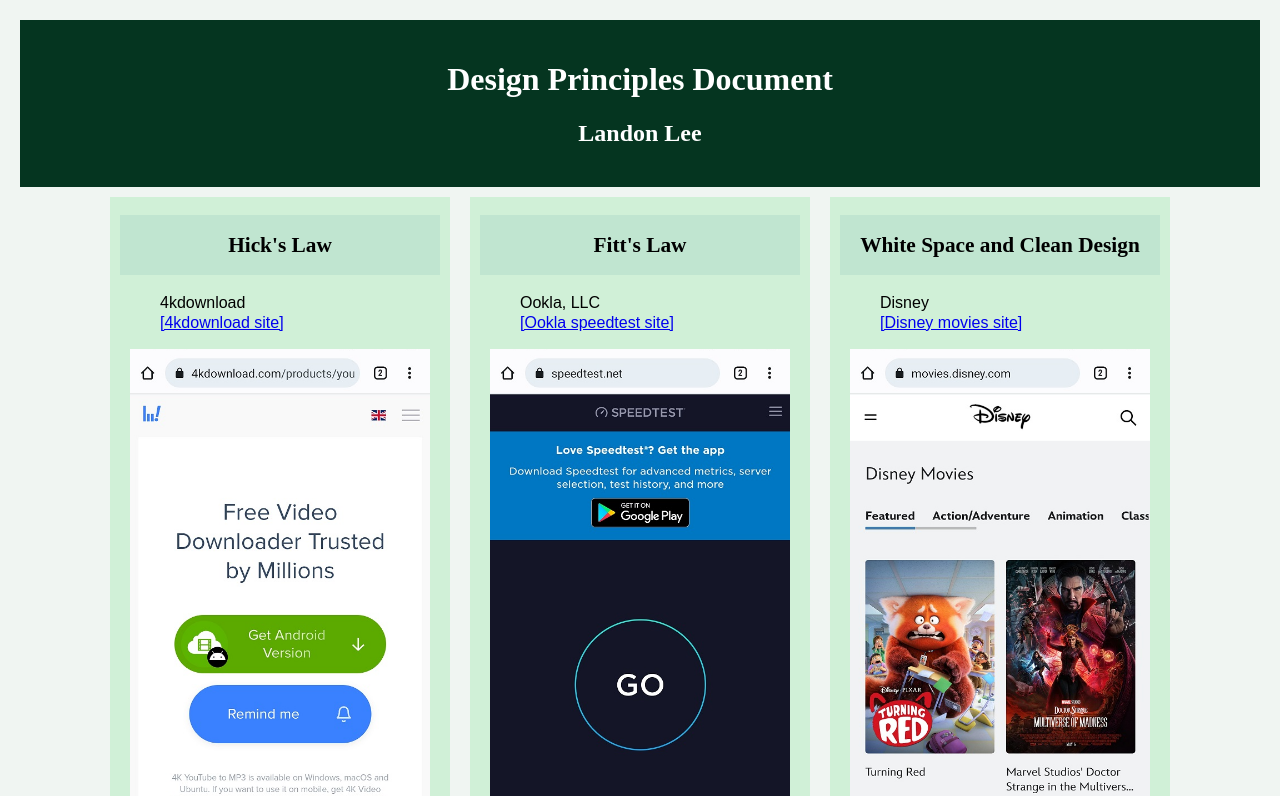
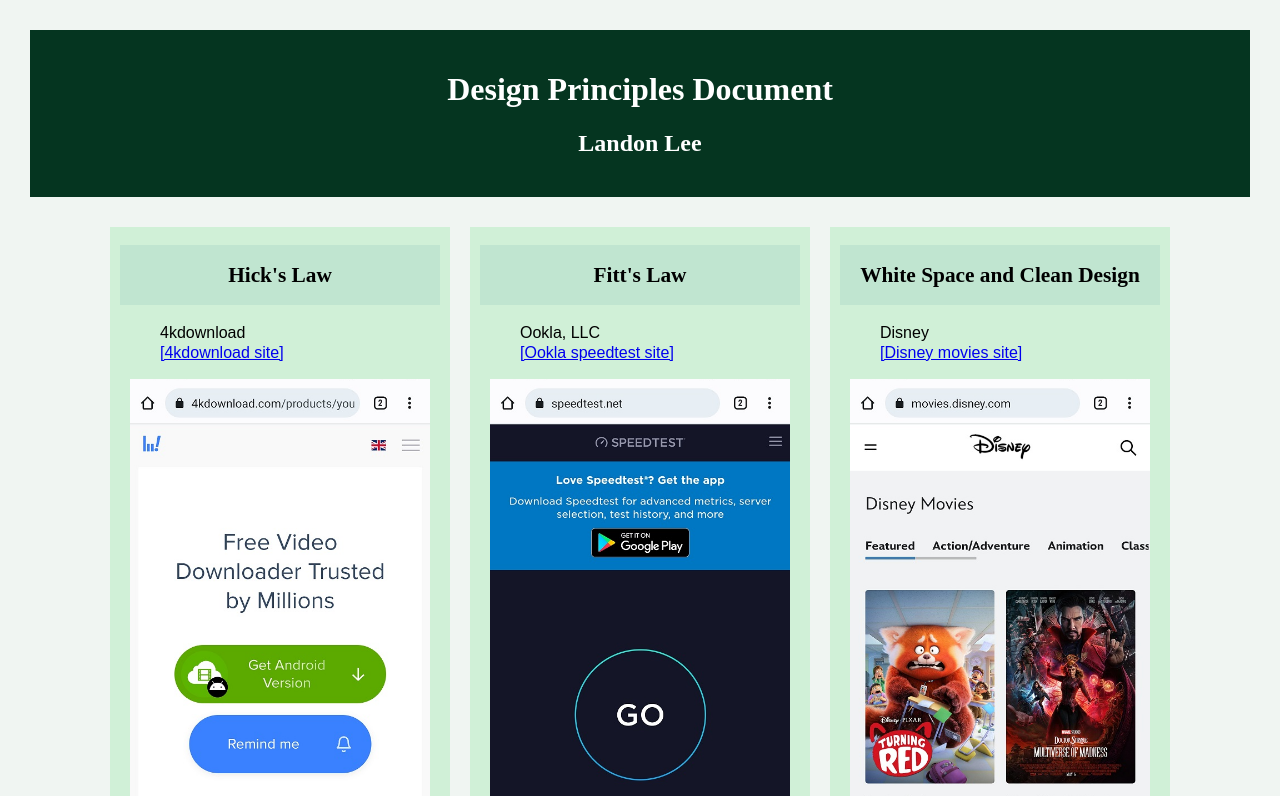
Before and after one commit to turtlesboulder/wdd230-1, a plain HTML site: page weeks/week2/design-principles.html in a window 1280 px wide. Shown: the top 796 px of the page. Drawn offline with Linux system fonts and the light colour scheme; a web font is replaced by a local one.

Commit message:
added a bit of white space to css

```diff
--- a/weeks/week2/css/design-principles.css
+++ b/weeks/week2/css/design-principles.css
@@ -2,7 +2,7 @@
 @import url('https://fonts.googleapis.com/css2?family=Cantata+One&family=Martel+Sans&display=swap');
 
 body{
-    padding: 20px;
+    padding: 30px;
     font-family: "Martel Sans", sans-serif;
     background-color: var(--lightGreen1);
 }
@@ -21,23 +21,27 @@ header{
 footer{
     width: 100%;
 }
-@media screen and (max-width: 700px){
+@media screen and (max-width: 800px){
     .grid_container{
         display: grid;
         grid-template-columns: 1fr;
     }
 }
-@media screen and (min-width: 701px){
+@media screen and (min-width: 801px){
     .grid_container{
         display: grid;
         grid-template-columns: 1fr 1fr;
     }
 }
-@media screen and (min-width: 1051px){
+@media screen and (min-width: 1101px){
     .grid_container{
         display: grid;
         grid-template-columns: 1fr 1fr 1fr;
     }
+}
+.grid_container{
+    margin-top: 20px;
+    margin-bottom: 20px;
 }
 
 .principle{
@@ -76,7 +80,7 @@ footer{
 } */
 
 header div, footer div{
-    margin: 0 auto;
+    margin: 0px auto;
     background-color: var(--darkGreen2);
     color: white;
     padding: 20px;
```
